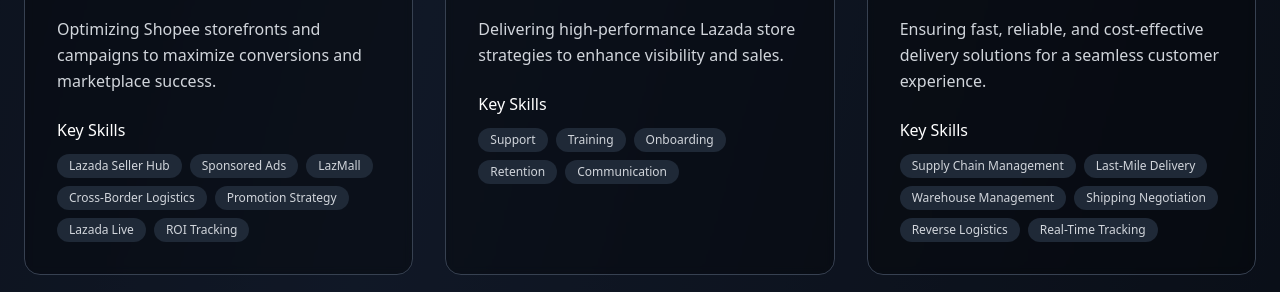
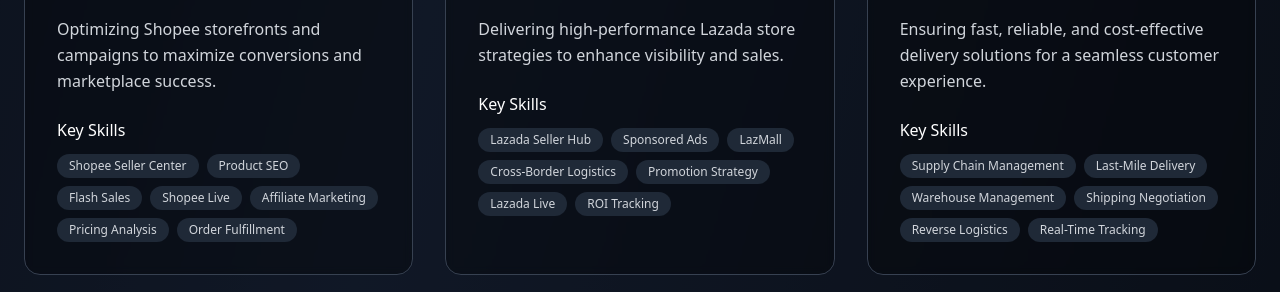
Before and after one commit to Jhake08/WIHI-Asia-Official-Website, a Next.js app: page /team in a window 1280 px wide. Shown: the part 3180-3472 px from the top of the page. Built offline with nearby package versions, Linux system fonts and the light colour scheme.

Commit message:
Update favicon link to Google Drive direct image URL

```diff
--- a/app/layout.tsx
+++ b/app/layout.tsx
@@ -20,8 +20,8 @@
 });
 
 export const metadata: Metadata = {
-  title: "Readdy Site",
-  description: "Generated by Readdy",
+  title: "WihiAsiaMarketingInc.",
+  description: "OfficialWebiste of WihiAsiaMarketingInc.",
 };
 
 import Header from '../components/Header';
@@ -34,6 +34,8 @@
   return (
     <html lang="en" suppressHydrationWarning={true}>
       <head>
+        <title>WihiAsiaMarketingInc.</title>
+        <link rel="icon" href="https://drive.google.com/uc?export=view&id=1GF-76zu6JpfYxKwxYdt3ak0Wzagauubq" />
         <link href="https://cdn.jsdelivr.net/npm/remixicon@2.5.0/fonts/remixicon.css" rel="stylesheet" />
       </head>
       <body
--- a/app/team/DepartmentsSection.tsx
+++ b/app/team/DepartmentsSection.tsx
@@ -33,7 +33,7 @@
       description: 'Optimizing Shopee storefronts and campaigns to maximize conversions and marketplace success.',
       icon: 'ri-bar-chart-line',
       color: 'from-orange-600 to-red-600',
-      skills: ['Lazada Seller Hub', 'Sponsored Ads', 'LazMall', 'Cross-Border Logistics', 'Promotion Strategy', 'Lazada Live', 'ROI Tracking']
+      skills: ['Shopee Seller Center', 'Product SEO', 'Flash Sales', 'Shopee Live', 'Affiliate Marketing', 'Pricing Analysis', 'Order Fulfillment']
     },
     {
       name: 'Lazada Department',
@@ -41,7 +41,7 @@
       description: 'Delivering high-performance Lazada store strategies to enhance visibility and sales.',
       icon: 'ri-customer-service-line',
       color: 'from-yellow-600 to-orange-600',
-      skills: ['Support', 'Training', 'Onboarding', 'Retention', 'Communication']
+      skills: ['Lazada Seller Hub', 'Sponsored Ads', 'LazMall', 'Cross-Border Logistics', 'Promotion Strategy', 'Lazada Live', 'ROI Tracking']
     },
     {
       name: 'Logistics Department',
```
